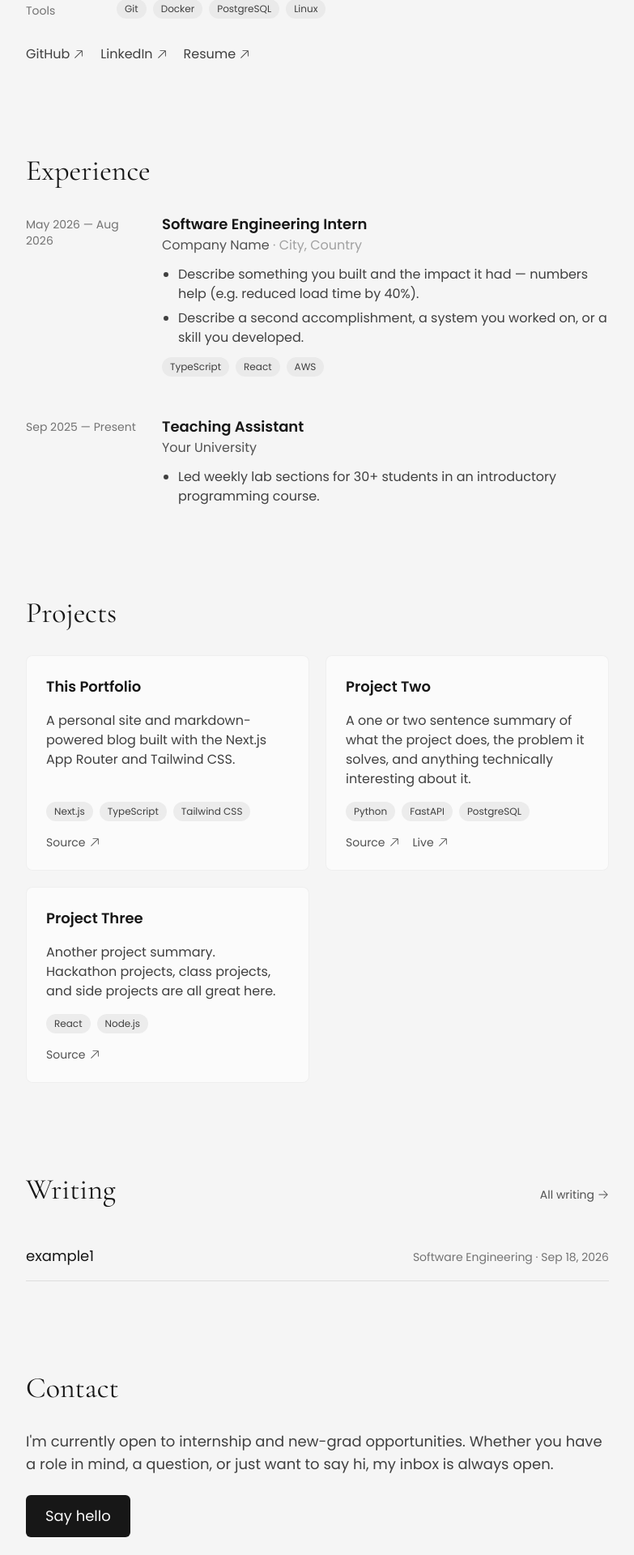
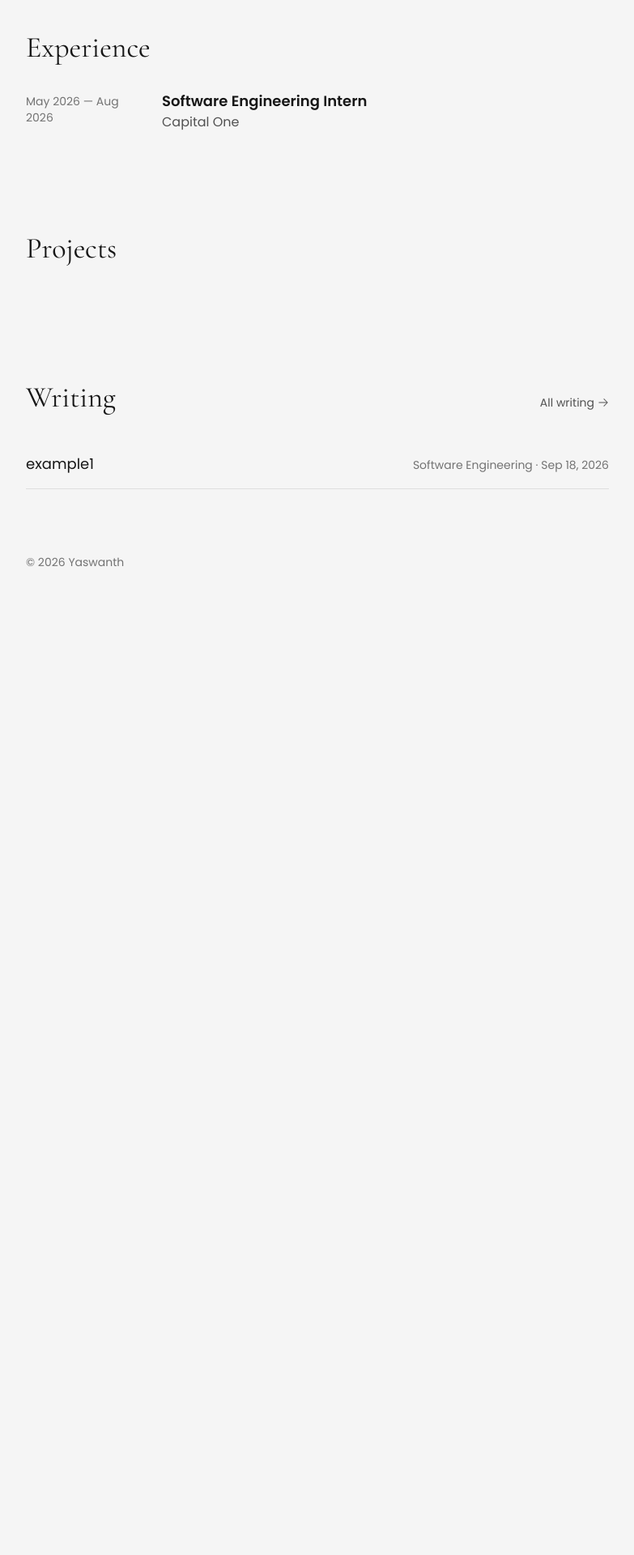
Before and after one commit to yponugoti/portfolio-website, a Next.js app: page / in a window 1280 px wide. Shown: the part 600-2520 px from the top of the page at 81% size, without its empty margins (248-1031 px from the left). After the commit the page ends 1344 px from the top, so only its background shows below. Built offline with nearby package versions, Linux system fonts and the light colour scheme.

Commit message:
deleted skills and template words

```diff
--- a/src/app/page.tsx
+++ b/src/app/page.tsx
@@ -5,7 +5,6 @@ import ExperienceItem from "@/components/ExperienceItem"
 import ExternalLink from "@/components/ExternalLink"
 import ProjectCard from "@/components/ProjectCard"
 import Section from "@/components/Section"
-import TechList from "@/components/TechList"
 import { portfolio } from "@/data/portfolio"
 import { getRecentArticles } from "@/lib/articles"
 
@@ -32,18 +31,6 @@ const HomePage = () => {
             <p key={paragraph}>{paragraph}</p>
           ))}
         </div>
-        <dl className="flex flex-col gap-3 font-poppins">
-          {Object.entries(portfolio.skills).map(([group, items]) => (
-            <div key={group} className="flex flex-col sm:flex-row gap-2 sm:gap-4">
-              <dt className="text-sm text-neutral-500 sm:w-24 shrink-0 pt-1">
-                {group}
-              </dt>
-              <dd>
-                <TechList items={items} />
-              </dd>
-            </div>
-          ))}
-        </dl>
         <div className="flex flex-wrap gap-5 font-poppins text-neutral-700">
           {portfolio.socials.map((social) => (
             <ExternalLink key={social.href} href={social.href}>
@@ -99,22 +86,6 @@ const HomePage = () => {
           </p>
         )}
       </Section>
-
-      <Section id="contact" title="Contact">
-        <div className="flex flex-col gap-6 font-poppins text-lg text-neutral-700">
-          <p>
-            I&apos;m currently open to internship and new-grad opportunities.
-            Whether you have a role in mind, a question, or just want to say hi,
-            my inbox is always open.
-          </p>
-          <a
-            href={`mailto:${portfolio.email}`}
-            className="self-start px-6 py-3 bg-neutral-900 text-neutral-50 rounded-md hover:bg-amber-700 transition duration-150"
-          >
-            Say hello
-          </a>
-        </div>
-      </Section>
     </div>
   )
 }
--- a/src/data/portfolio.ts
+++ b/src/data/portfolio.ts
@@ -8,72 +8,25 @@ import type { Portfolio } from "@/types"
  */
 export const portfolio: Portfolio = {
   name: "Yaswanth",
-  tagline: "Software engineering student building thoughtful, reliable software.",
-  location: "Your City, Country",
+  tagline: "Software Engineer",
+  location: "Tempe, AZ",
   about: [
     "I'm a software engineering student at [Your University], graduating in [Year]. I enjoy working across the stack — from designing clean APIs to crafting interfaces that feel effortless to use.",
     "Lately I've been exploring [an area you're interested in, e.g. distributed systems, ML, developer tooling]. Outside of code, you'll find me [a hobby or two].",
   ],
   email: "you@example.com",
   socials: [
-    { label: "GitHub", href: "https://github.com/your-username" },
-    { label: "LinkedIn", href: "https://www.linkedin.com/in/your-username" },
   ],
-  // Drop a PDF into /public (e.g. public/resume.pdf) and point to it here,
-  // or remove this line to hide the resume link.
-  resume: "/resume.pdf",
-  skills: {
-    Languages: ["TypeScript", "Python", "Java", "C++", "SQL"],
-    Frameworks: ["React", "Next.js", "Node.js", "Tailwind CSS"],
-    Tools: ["Git", "Docker", "PostgreSQL", "Linux"],
-  },
   experience: [
     {
       role: "Software Engineering Intern",
-      organization: "Company Name",
-      location: "City, Country",
+      organization: "Capital One",
       start: "May 2026",
       end: "Aug 2026",
       highlights: [
-        "Describe something you built and the impact it had — numbers help (e.g. reduced load time by 40%).",
-        "Describe a second accomplishment, a system you worked on, or a skill you developed.",
-      ],
-      tech: ["TypeScript", "React", "AWS"],
-    },
-    {
-      role: "Teaching Assistant",
-      organization: "Your University",
-      start: "Sep 2025",
-      end: "Present",
-      highlights: [
-        "Led weekly lab sections for 30+ students in an introductory programming course.",
       ],
     },
   ],
   projects: [
-    {
-      name: "This Portfolio",
-      description:
-        "A personal site and markdown-powered blog built with the Next.js App Router and Tailwind CSS.",
-      tech: ["Next.js", "TypeScript", "Tailwind CSS"],
-      links: [{ label: "Source", href: "https://github.com/your-username/portfolio" }],
-    },
-    {
-      name: "Project Two",
-      description:
-        "A one or two sentence summary of what the project does, the problem it solves, and anything technically interesting about it.",
-      tech: ["Python", "FastAPI", "PostgreSQL"],
-      links: [
-        { label: "Source", href: "https://github.com/your-username/project-two" },
-        { label: "Live", href: "https://example.com" },
-      ],
-    },
-    {
-      name: "Project Three",
-      description:
-        "Another project summary. Hackathon projects, class projects, and side projects are all great here.",
-      tech: ["React", "Node.js"],
-      links: [{ label: "Source", href: "https://github.com/your-username/project-three" }],
-    },
   ],
 }
--- a/src/types/index.ts
+++ b/src/types/index.ts
@@ -35,7 +35,6 @@ export type Portfolio = {
   email: string
   socials: Link[]
   resume?: string
-  skills: Record<string, string[]>
   experience: Experience[]
   projects: Project[]
 }
```
